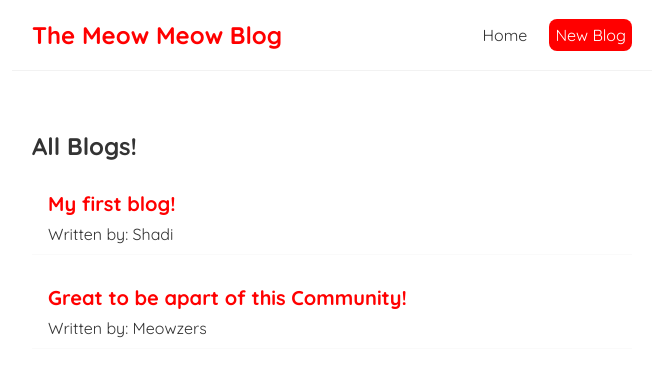
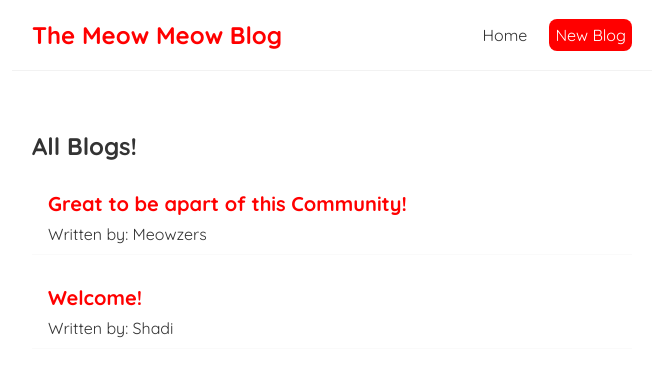
Before and after one commit to Shadi-Isshac/blog-project, a React (Create React App) app: page / in a window 1280 px wide. Shown: the top 376 px of the page, without its empty margins (308-971 px from the left). Built offline with nearby package versions, Linux system fonts and the light colour scheme; data requests are answered from the project's data file.

Commit message:
404 page created

```diff
--- a/data/db.json
+++ b/data/db.json
@@ -1,16 +1,16 @@
 {
   "blogs": [
-    {
-      "title": "My first blog!",
-      "body": "Welcome!",
-      "author": "Shadi",
-      "id": 1
-    },
     {
       "title": "Great to be apart of this Community!",
       "body": "Oi!",
       "author": "Meowzers",
       "id": 2
+    },
+    {
+      "title": "Welcome!",
+      "body": "Thanks for visiting my blog!",
+      "author": "Shadi",
+      "id": 3
     }
   ]
 }
--- a/src/App.js
+++ b/src/App.js
@@ -3,6 +3,7 @@ import Home from './Home';
 import { BrowserRouter as Router, Route, Switch } from 'react-router-dom';
 import Create from './Create';
 import BlogDetails from './BlogsDetails';
+import Error from './Error';
 
 function App() {
 
@@ -21,6 +22,9 @@ function App() {
         <Route path="/blogs/:id">
           <BlogDetails />
         </Route>
+        <Route path="*">
+          <Error />
+        </Route>
       </Switch>
       </div>
     </div>
--- /dev/null
+++ b/src/Error.js
@@ -0,0 +1,12 @@
+import { Link } from "react-router-dom";
+const Error = () => {
+    return (
+        <div className="error">
+            <h2>Sorry</h2>
+            <p>That page cannot be found</p>
+            <Link to="/">Homepage..</Link>
+        </div>
+      );
+}
+
+export default Error;
```
